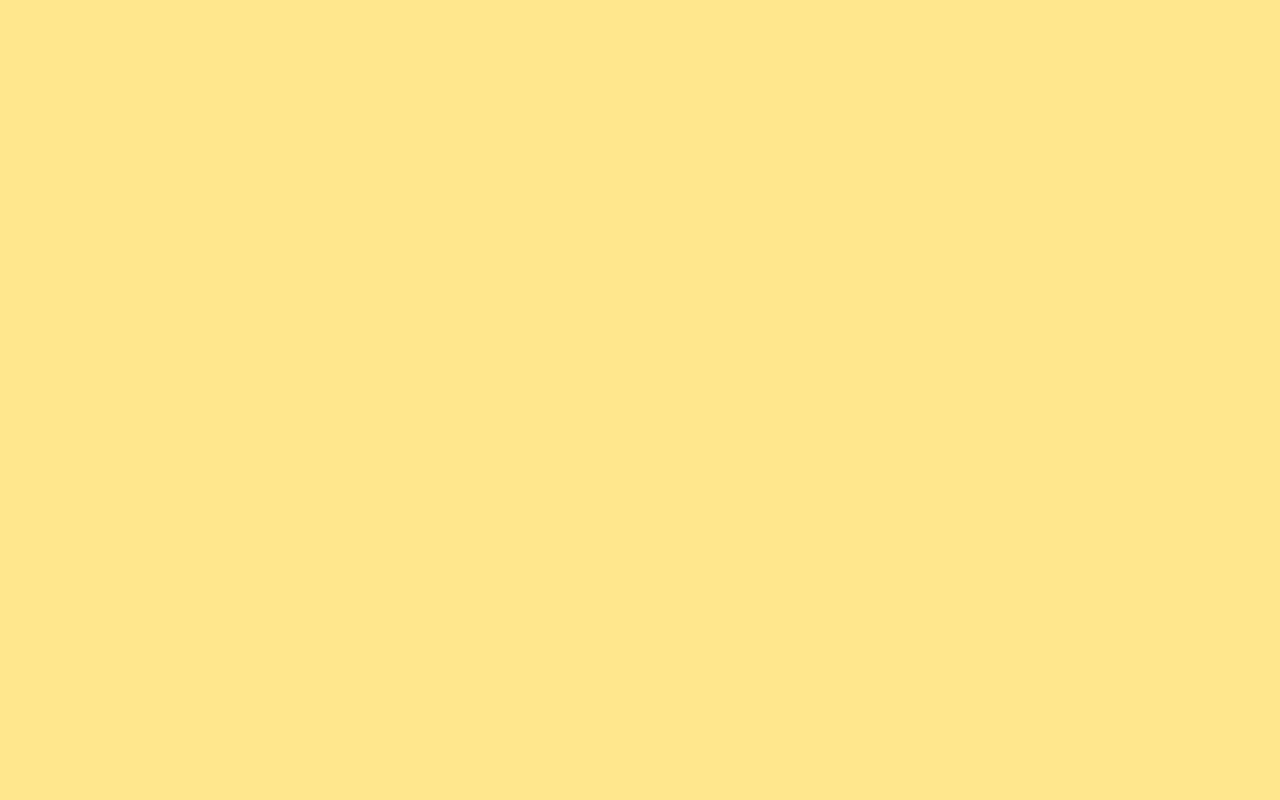
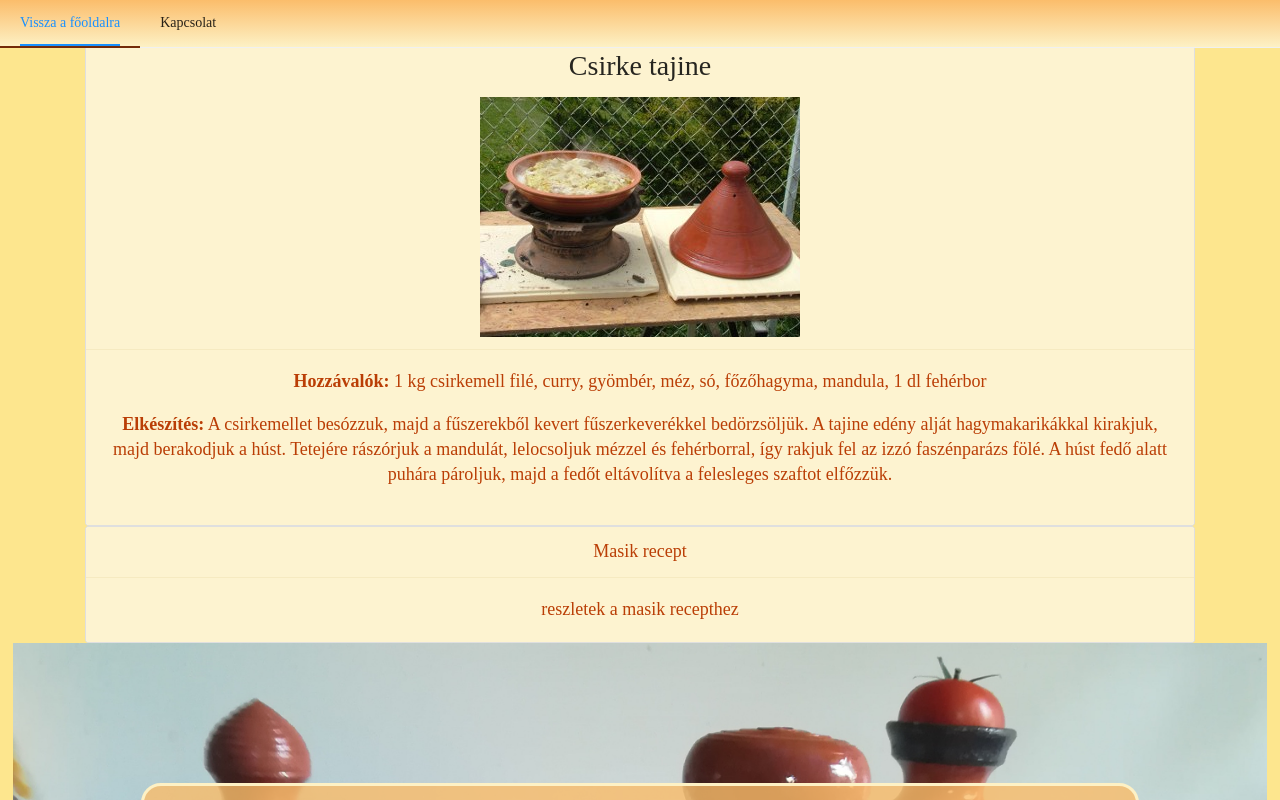
Before and after one commit to snegyeliczky/Tajin.hu, a React (Create React App) app: page /recipes in a window 1280 px wide. Shown: the top 800 px of the page. Built offline with nearby package versions, Linux system fonts and the light colour scheme.

Commit message:
collapsible defined for recipes, recipe prototype added

```diff
--- a/package.json
+++ b/package.json
@@ -17,7 +17,8 @@
     "react-responsive-carousel": "^3.1.57",
     "react-router-dom": "^5.1.2",
     "react-scripts": "3.4.1",
-    "react-scroll": "^1.7.16"
+    "react-scroll": "^1.7.16",
+    "styled-components": "^5.2.1"
   },
   "scripts": {
     "start": "PORT=3001 react-scripts start",
--- a/src/App.js
+++ b/src/App.js
@@ -5,7 +5,7 @@ import {BrowserRouter as Router, Route} from "react-router-dom";
 import {TajinProvider} from "./components/ContextTajin";
 import MainPage from "./components/MainPage";
 import PictureViewerMain from "./pictureviewer/PictureViewerMain";
-
+import RecipesMain from "./recipes/RecipesMain";
 
 function App() {
 
@@ -16,6 +16,7 @@ function App() {
                 <TajinProvider>
                     <Route exact path="/" component={MainPage}/>
                     <Route exact path="/pictures" component={PictureViewerMain}/>
+                    <Route exact path="/recipes" component={RecipesMain}/>
                 </TajinProvider>
             </div>
         </Router>
--- a/src/components/menu.js
+++ b/src/components/menu.js
@@ -21,6 +21,11 @@ const TajinMenu = () => {
                     </a>
                 </Menu.Item>
                 <Menu.Item>
+                    <a href="/recipes" rel="noopener noreferrer">
+                        Receptek
+                    </a>
+                </Menu.Item>
+                <Menu.Item>
                     <Link  to={"about-tajine-container"} smooth={true} duration={1000}>
                         Tajine-ról
                     </Link>
--- a/src/customCSS/custom.css
+++ b/src/customCSS/custom.css
@@ -4,6 +4,10 @@ body {
     font-family: none;
     background-color: #FDE68E;
     color: #ba3e06;
+}
+
+header {
+    padding-bottom: 2em;
 }
 
 .contentContainer {
--- /dev/null
+++ b/src/recipes/RecipesMain.js
@@ -0,0 +1,19 @@
+import React from "react";
+import Contact from "../components/Contact";
+import Footer from "../components/footer";
+import ViewerMenu from "../pictureviewer/viewerMenu";
+import Recipes from "./recipes";
+
+const RecipesMain = () =>{
+
+   return(
+       <div>
+           <ViewerMenu/>
+           <Recipes/>
+           <Contact/>
+           <Footer/>
+       </div>
+   )
+};
+
+export default RecipesMain;
--- /dev/null
+++ b/src/recipes/recipes.js
@@ -0,0 +1,48 @@
+import React from "react"
+import { Accordion, AccordionToggle, Card, Container } from "react-bootstrap";
+import styled from 'styled-components'
+
+const RecipeCardHeader = styled(Card.Header)`
+   background-color:rgba(253, 241, 197,0.8);
+   color: #ba3e06;
+`
+
+const RecipeCardBody = styled(Card.Body)`
+   background-color:rgba(253, 241, 197,0.8);
+
+`
+
+const Recipes = () =>{
+
+   return(
+      <Container>
+         <Accordion defaultActiveKey="0">
+            <Card>
+               <AccordionToggle  as={RecipeCardHeader} eventKey="0">
+                  <h3>Csirke tajine</h3>
+                  <img src="images/recipes/csirke_tajine.jpeg"/>
+               </AccordionToggle>
+               <Accordion.Collapse eventKey="0">
+                  <div>
+                     <RecipeCardBody><p><strong>Hozzávalók:</strong> 1 kg csirkemell filé, curry, gyömbér, méz, só, főzőhagyma, mandula, 1 dl fehérbor</p>
+                     <p><strong>Elkészítés:</strong> A csirkemellet besózzuk, majd a fűszerekből kevert fűszerkeverékkel bedörzsöljük. A tajine edény alját hagymakarikákkal kirakjuk, majd berakodjuk a húst. Tetejére rászórjuk a mandulát, lelocsoljuk mézzel és fehérborral, így rakjuk fel az izzó faszénparázs fölé. A húst fedő alatt puhára pároljuk, majd a fedőt eltávolítva a felesleges szaftot elfőzzük.</p>
+                     </RecipeCardBody>
+                  </div>
+               </Accordion.Collapse>
+            </Card>
+         </Accordion>
+         <Accordion defaultActiveKey="0">
+            <Card>
+               <Accordion.Toggle as={RecipeCardHeader} eventKey="0">
+                  Masik recept
+               </Accordion.Toggle>
+               <Accordion.Collapse eventKey="0">
+                  <RecipeCardBody>reszletek a masik recepthez</RecipeCardBody>
+               </Accordion.Collapse>
+            </Card>
+         </Accordion>
+      </Container>
+   );
+}
+
+export default Recipes
```
Also changed, not shown: public/images/recipes/csirke_tajine.jpeg (added), 1 other file (tests, documents, lock files or other folders).
